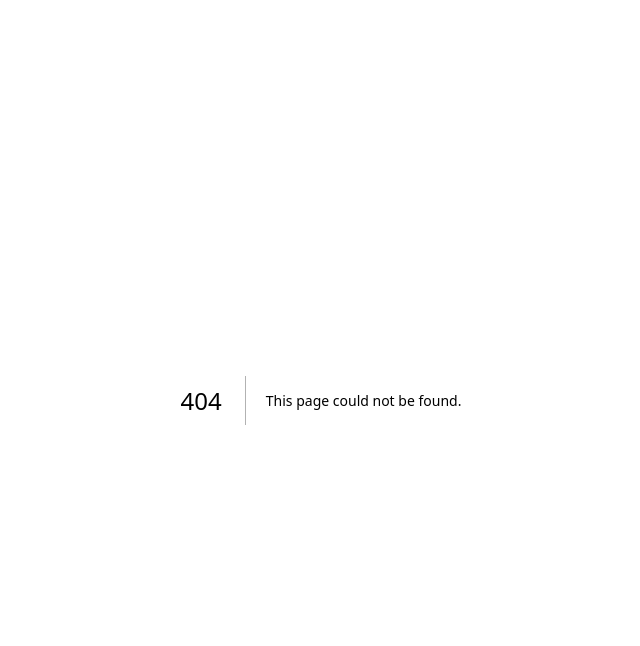
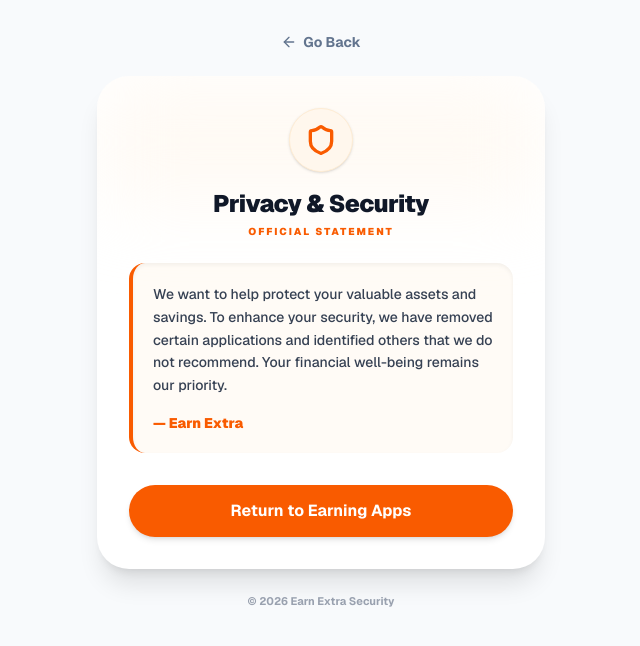
Before and after one commit to s21189989-netizen/earn-extra-site, a Next.js app: page /privacy in a window 1280 px wide. Before the commit this address had no page. Shown: the top 646 px of the page, without its empty margins (319-959 px from the left). Built offline with nearby package versions, Linux system fonts and the light colour scheme.

Commit message:
added bot link and privacy page

```diff
--- a/app/page.tsx
+++ b/app/page.tsx
@@ -41,10 +41,11 @@ export default function EarnExtraHome() {
 
       {/* 1. TOP ACTION BARS */}
       <div className="max-w-5xl mx-auto flex flex-row justify-between items-center gap-3 px-4 py-4 sticky top-0 z-40 bg-slate-50/90 backdrop-blur-md">
-        <a href="https://web.telegram.org/k/#@Extra_earnbot" target="_blank" rel="noreferrer" className="flex-1 flex justify-center items-center gap-2 bg-green-500 text-white font-bold py-3 rounded-full shadow-[0_0_15px_rgba(34,197,94,0.4)] hover:scale-[1.02] transition-transform">
+        {/* NEW EARN EXTRA BOT LINK HERE */}
+        <a href="https://t.me/Extra_earnbot" target="_blank" rel="noreferrer" className="flex-1 flex justify-center items-center gap-2 bg-green-500 text-white font-bold py-3 rounded-full shadow-[0_0_15px_rgba(34,197,94,0.4)] hover:scale-[1.02] transition-transform">
           <Headset size={20} /> <span className="text-sm md:text-base">24/7 LIVE SUPPORT</span>
         </a>
-        {/* Updated Telegram Viral Link Here */}
+        {/* Telegram Viral Link */}
         <a href="https://t.me/+q7lYLJwU5RJhZDU9" target="_blank" rel="noreferrer" className="flex-1 flex justify-center items-center gap-2 bg-blue-500 text-white font-bold py-3 rounded-full shadow-[0_0_15px_rgba(59,130,246,0.4)] hover:scale-[1.02] transition-transform">
           <Send size={20} /> <span className="text-sm md:text-base">Telegram</span>
         </a>
@@ -52,13 +53,10 @@ export default function EarnExtraHome() {
 
       {/* 2. HERO CAROUSEL */}
       <div className="max-w-5xl mx-auto px-4 mt-2">
-        {/* Updated Telegram Viral Link Here */}
         <a
           href="https://t.me/+q7lYLJwU5RJhZDU9"
           target="_blank"
           rel="noreferrer"
-          // Yahan maine fixed height hata kar aspect-[21/9] laga diya hai
-          // Isse container exactly teri 21:9 images ke size ka banega aur koi white space nahi aayega
           className="block relative w-full aspect-[21/9] rounded-2xl overflow-hidden shadow-lg cursor-pointer bg-slate-50 group"
         >
           <AnimatePresence mode="popLayout">
@@ -66,9 +64,7 @@ export default function EarnExtraHome() {
               key={currentImg}
               src={heroImages[currentImg]}
               alt="Hero Promo"
-              // Container ab 21:9 ka hai, toh object-cover se image 100% edge-to-edge fit hogi bina kate
               className="absolute inset-0 w-full h-full object-cover rounded-2xl"
-              // Ekdum Unique aur Fast 'Snap & Scale' Animation
               initial={{ opacity: 0, x: 80, scale: 0.95 }}
               animate={{ opacity: 1, x: 0, scale: 1 }}
               exit={{ opacity: 0, x: -80, scale: 1.05 }}
@@ -76,7 +72,7 @@ export default function EarnExtraHome() {
             />
           </AnimatePresence>
 
-          {/* Modern Pagination Dots (Active dot thoda lamba/pill shape ka hoga) */}
+          {/* Modern Pagination Dots */}
           <div className="absolute bottom-3 left-0 right-0 flex justify-center items-center gap-1.5 z-10">
             {heroImages.map((_, idx) => (
               <div
@@ -128,7 +124,6 @@ export default function EarnExtraHome() {
             </div>
 
             <div className="flex justify-between items-center mt-5 gap-2">
-              {/* Stat 1 */}
               <div className={`flex items-center justify-center gap-1.5 p-2 rounded-2xl flex-1 ${app.pillColor}`}>
                 <span className="text-base">👥</span>
                 <div className="flex flex-col text-left leading-none">
@@ -137,7 +132,6 @@ export default function EarnExtraHome() {
                 </div>
               </div>
 
-              {/* Stat 2 */}
               <div className={`flex items-center justify-center gap-1.5 p-2 rounded-2xl flex-1 ${app.pillColor}`}>
                 <span className="text-base">🎁</span>
                 <div className="flex flex-col text-left leading-none">
@@ -146,7 +140,6 @@ export default function EarnExtraHome() {
                 </div>
               </div>
 
-              {/* Stat 3 */}
               <div className={`flex items-center justify-center gap-1.5 p-2 rounded-2xl flex-1 ${app.pillColor}`}>
                 <span className="text-base">📊</span>
                 <div className="flex flex-col text-left leading-none">
@@ -155,7 +148,6 @@ export default function EarnExtraHome() {
                 </div>
               </div>
 
-              {/* CTA Button */}
               <div className={`relative overflow-hidden flex flex-col items-center justify-center py-1.5 rounded-2xl text-white flex-1 shadow-md ${app.ctaColor}`}>
                 <span className="text-[13px] font-extrabold">$ 111</span>
                 <span className="text-[8px] font-bold uppercase opacity-90 leading-none tracking-widest mt-0.5">USDT</span>
@@ -165,23 +157,23 @@ export default function EarnExtraHome() {
           </a>
         ))}
       </div>
-            {/* 5. LIVE LEADERBOARD */}
+
+      {/* 5. LIVE LEADERBOARD */}
       <div className="max-w-5xl mx-auto px-4 mt-6">
         <div className="bg-white rounded-2xl flex items-center justify-between p-3 pl-5 shadow-sm border border-gray-200 bg-gradient-to-r from-purple-50 to-white">
           <div className="flex items-center gap-4">
             <div className="bg-purple-100 p-2.5 rounded-full shadow-sm"><Trophy size={20} className="text-purple-600" /></div>
             <div>
-              {/* Text ko text-gray-900 kar diya taaki ekdum dark aur clear dikhe */}
               <h4 className="font-black text-gray-900 text-sm md:text-base tracking-wide">LIVE LEADERBOARD</h4>
               <p className="text-xs text-gray-500 font-medium mt-0.5">Check out top earners today & live payouts</p>
             </div>
           </div>
-          {/* Link me /leaderboard add kar diya hai */}
           <Link href="/leaderboard" className="bg-purple-600 hover:bg-purple-700 text-white text-xs md:text-sm font-bold px-5 py-2.5 rounded-full transition-all shadow-md hover:shadow-lg transform hover:-translate-y-0.5">
             VIEW NOW →
           </Link>
         </div>
       </div>
+
       {/* 6. PROMOTIONAL BOTTOM BANNER */}
       <div className="max-w-5xl mx-auto px-4 mt-4">
         <img src="/bottom-banner.jpg" alt="Earn Extra Promo" className="w-full rounded-2xl shadow-sm object-cover" />
--- /dev/null
+++ b/app/privacy/page.tsx
@@ -0,0 +1,56 @@
+import React from 'react';
+import Link from 'next/link';
+import { Shield, ArrowLeft } from 'lucide-react';
+
+export default function PrivacyPage() {
+  return (
+    <div className="min-h-screen bg-slate-50 flex flex-col items-center pt-8 px-4 font-sans relative">
+
+      {/* Background Dots Pattern */}
+      <style dangerouslySetInnerHTML={{__html: `
+        .dot-bg { background-image: radial-gradient(#e5e7eb 1px, transparent 1px); background-size: 20px 20px; }
+      `}} />
+      <div className="absolute inset-0 dot-bg pointer-events-none -z-10" />
+
+      {/* Go Back Button */}
+      <div className="w-full max-w-md flex justify-center mb-6 z-10">
+        <Link href="/" className="flex items-center gap-1.5 text-slate-500 font-bold text-sm hover:text-slate-800 transition-colors">
+          <ArrowLeft size={16} /> Go Back
+        </Link>
+      </div>
+
+      {/* Main Card */}
+      <div className="bg-white rounded-[2rem] shadow-xl p-6 md:p-8 max-w-md w-full text-center relative overflow-hidden z-10">
+
+        {/* Subtle Orange Glow at the top */}
+        <div className="absolute top-0 left-0 right-0 h-32 bg-orange-50/60 rounded-t-[2rem] -z-10 blur-2xl"></div>
+
+        {/* Shield Icon */}
+        <div className="w-16 h-16 bg-orange-50 text-[#f95b00] rounded-full flex items-center justify-center mx-auto mb-4 border border-orange-100 shadow-sm">
+          <Shield size={32} strokeWidth={2.5} />
+        </div>
+
+        {/* Title & Subtitle */}
+        <h1 className="text-2xl font-black text-gray-900 mb-1 tracking-tight">Privacy & Security</h1>
+        <p className="text-[#f95b00] text-[10px] font-black uppercase tracking-[0.2em] mb-6">Official Statement</p>
+
+        {/* Statement Box */}
+        <div className="bg-orange-50/50 rounded-2xl p-5 border-l-4 border-[#f95b00] text-left mb-8 shadow-inner">
+          <p className="text-gray-700 text-[13px] md:text-sm font-medium leading-relaxed mb-4">
+            We want to help protect your valuable assets and savings. To enhance your security, we have removed certain applications and identified others that we do not recommend. Your financial well-being remains our priority.
+          </p>
+          <p className="font-black text-[#f95b00] text-sm">— Earn Extra</p>
+        </div>
+
+        {/* Return Button */}
+        <Link href="/" className="block w-full bg-[#f95b00] hover:bg-[#e05200] text-white font-bold text-sm md:text-base py-3.5 rounded-full transition-all shadow-md hover:shadow-lg transform hover:-translate-y-0.5">
+          Return to Earning Apps
+        </Link>
+      </div>
+
+      {/* Footer */}
+      <p className="text-[11px] text-gray-400 mt-6 font-bold z-10">© 2026 Earn Extra Security</p>
+
+    </div>
+  );
+}
```
